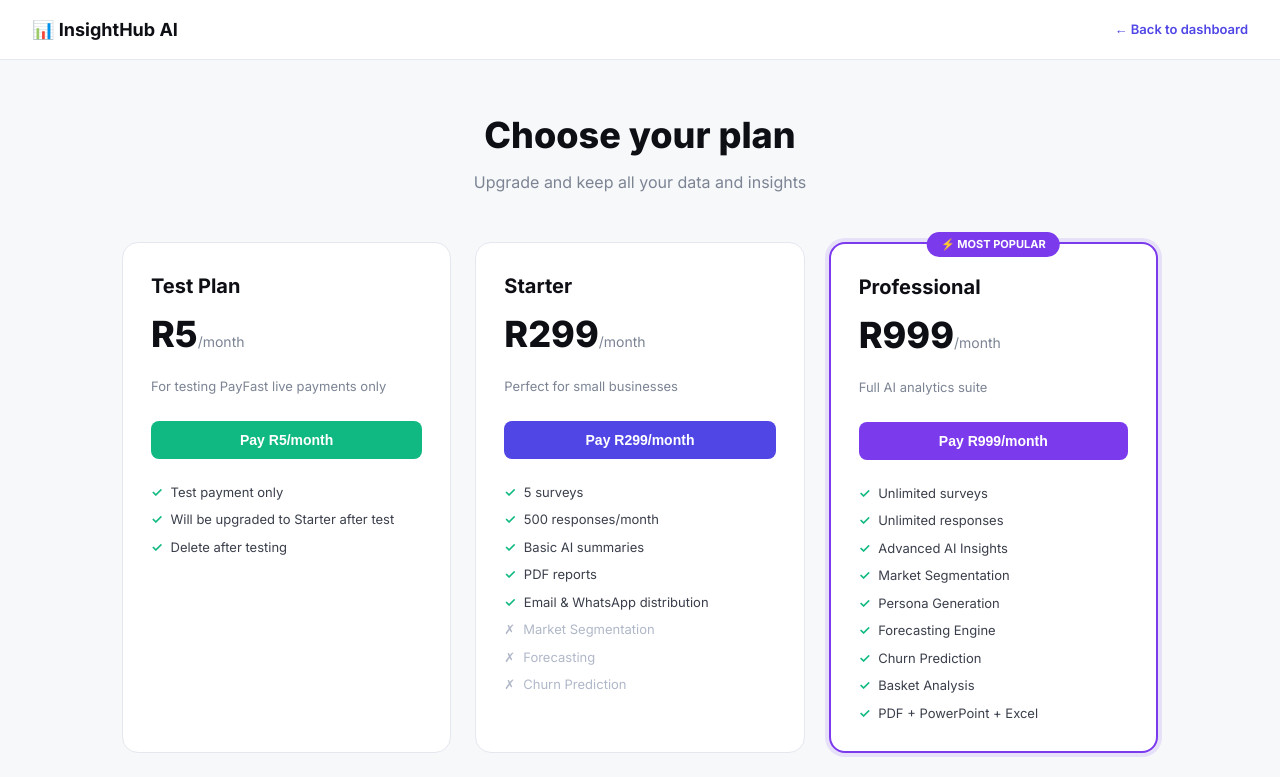
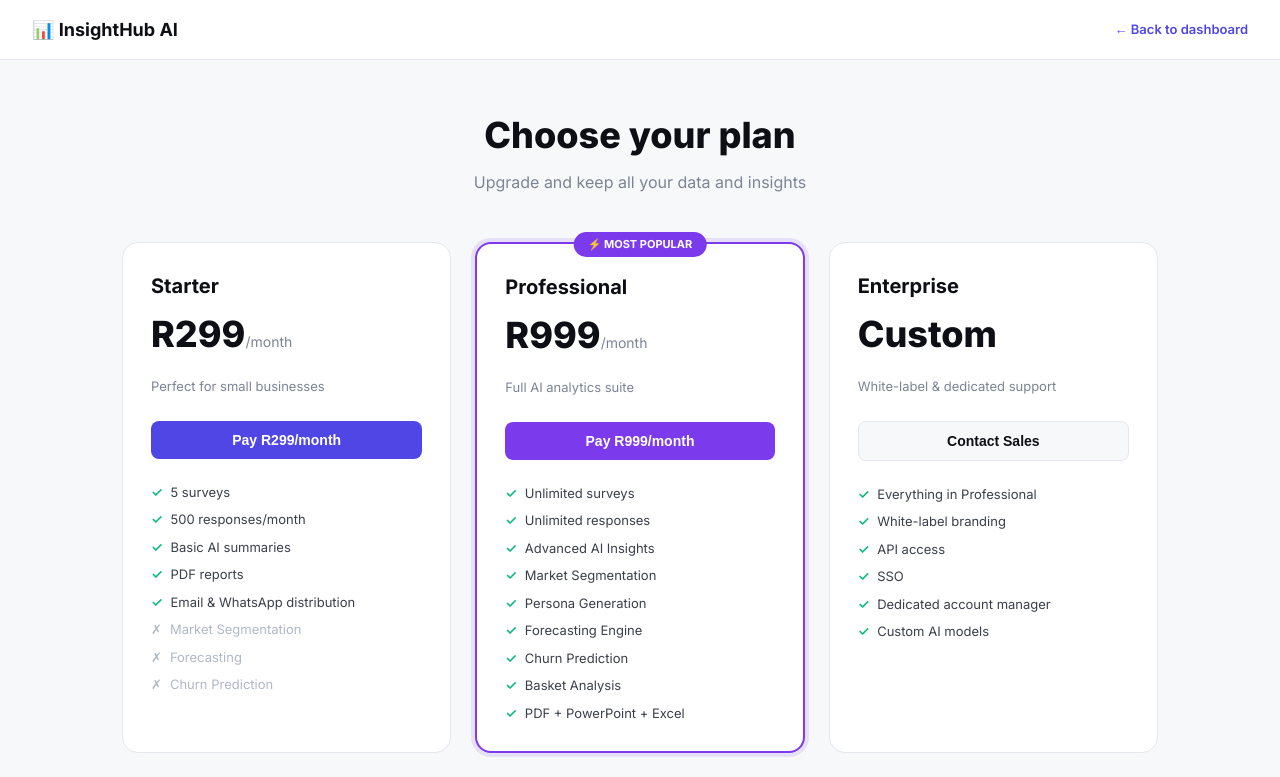
Before and after one commit to Joemusa/theanalyst, a Next.js app: page /subscription in a window 1280 px wide. Shown: the top 777 px of the page. Built offline with nearby package versions, Linux system fonts and the light colour scheme.

Commit message:
Remove R5 test plan

```diff
--- a/app/subscription/page.tsx
+++ b/app/subscription/page.tsx
@@ -54,9 +54,7 @@ export default function SubscriptionPage() {
   }
 
   const plans = [
-    { key: "test", name: "Test Plan", price: "R5", amount: "5.00", desc: "For testing PayFast live payments only", color: "#10B981", recommended: false,
-      features: ["Test payment only", "Will be upgraded to Starter after test", "Delete after testing"],
-      locked: [] },
+
     { key: 'starter', name: 'Starter', price: 'R299', amount: '299.00', desc: 'Perfect for small businesses', color: '#4F46E5', recommended: false,
       features: ['5 surveys','500 responses/month','Basic AI summaries','PDF reports','Email & WhatsApp distribution'],
       locked: ['Market Segmentation','Forecasting','Churn Prediction'] },
```
